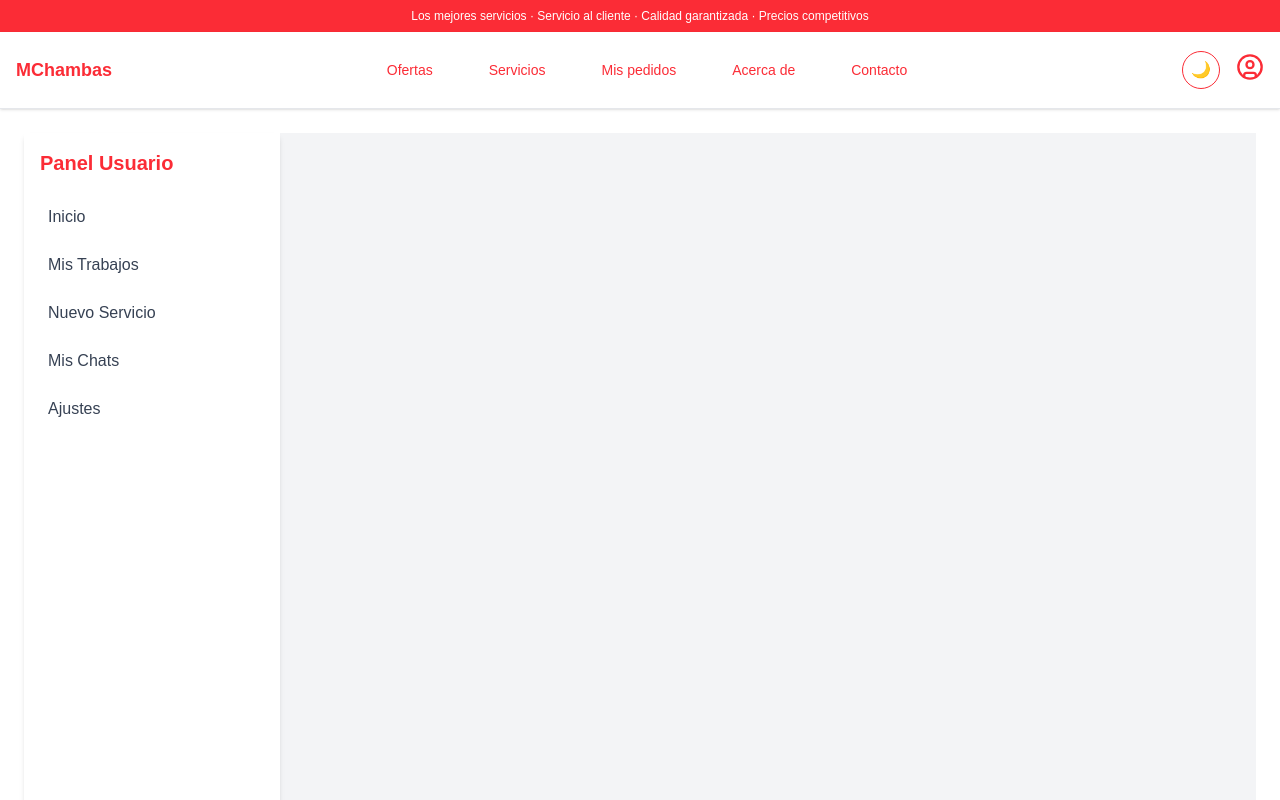
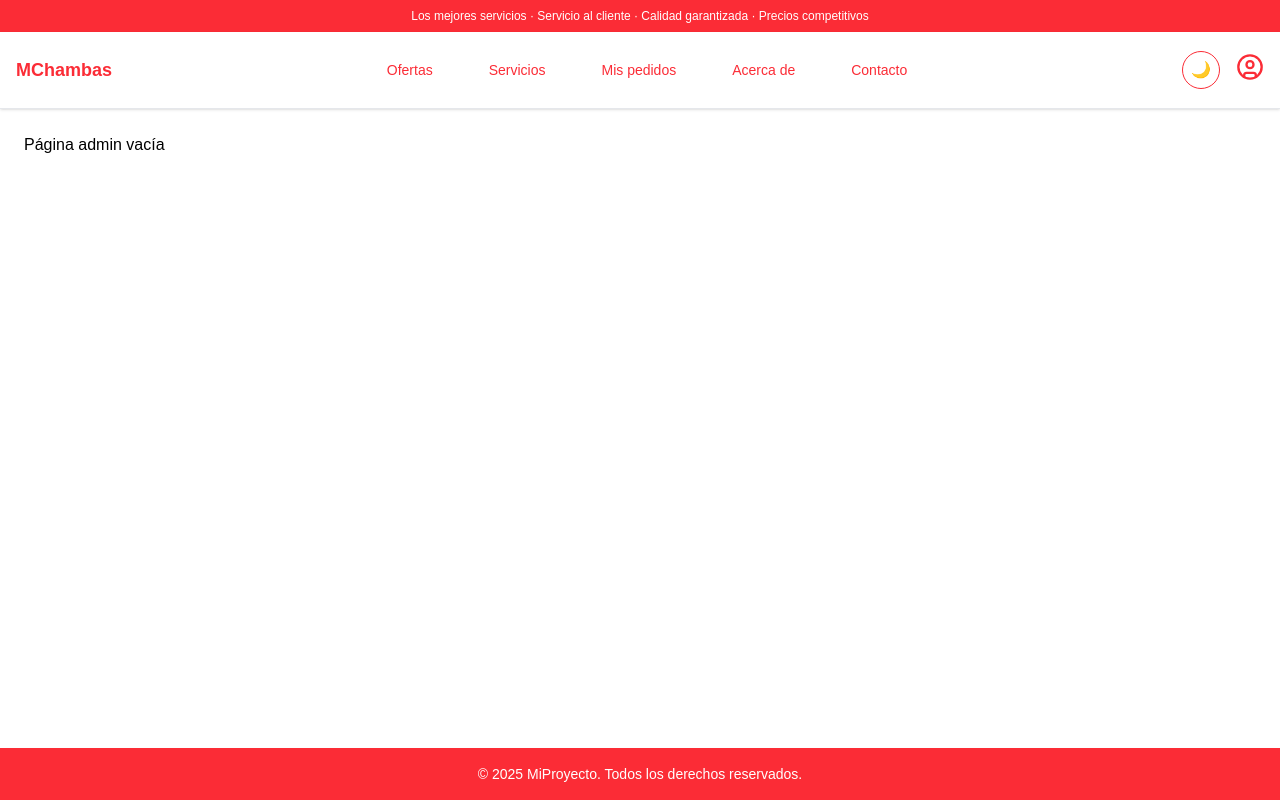
Before and after one commit to SantiagoAHS/frontend_MChambas, a Next.js app: page /admin in a window 1280 px wide. Shown: the top 800 px of the page. Built offline with nearby package versions, Linux system fonts and the light colour scheme.

Commit message:
Ignorar ESLint durante build en Vercel v1.3

```diff
--- a/src/app/admin/page.tsx
+++ b/src/app/admin/page.tsx
@@ -1,13 +1,4 @@
-// components/layouts/AdminLayout.tsx
-"use client";
-import React from "react";
-import Sidebar from "@/components/sidebar/Sidebar";
-
-export default function AdminLayout({ children }: { children: React.ReactNode }) {
-  return (
-    <div className="min-h-screen flex bg-gray-100">
-      <Sidebar />
-      <main className="flex-1 p-8">{children}</main>
-    </div>
-  );
+// mchambasfrontend/src/app/admin/page.tsx
+export default function Page() {
+  return <div>Página admin vacía</div>;
 }
```
